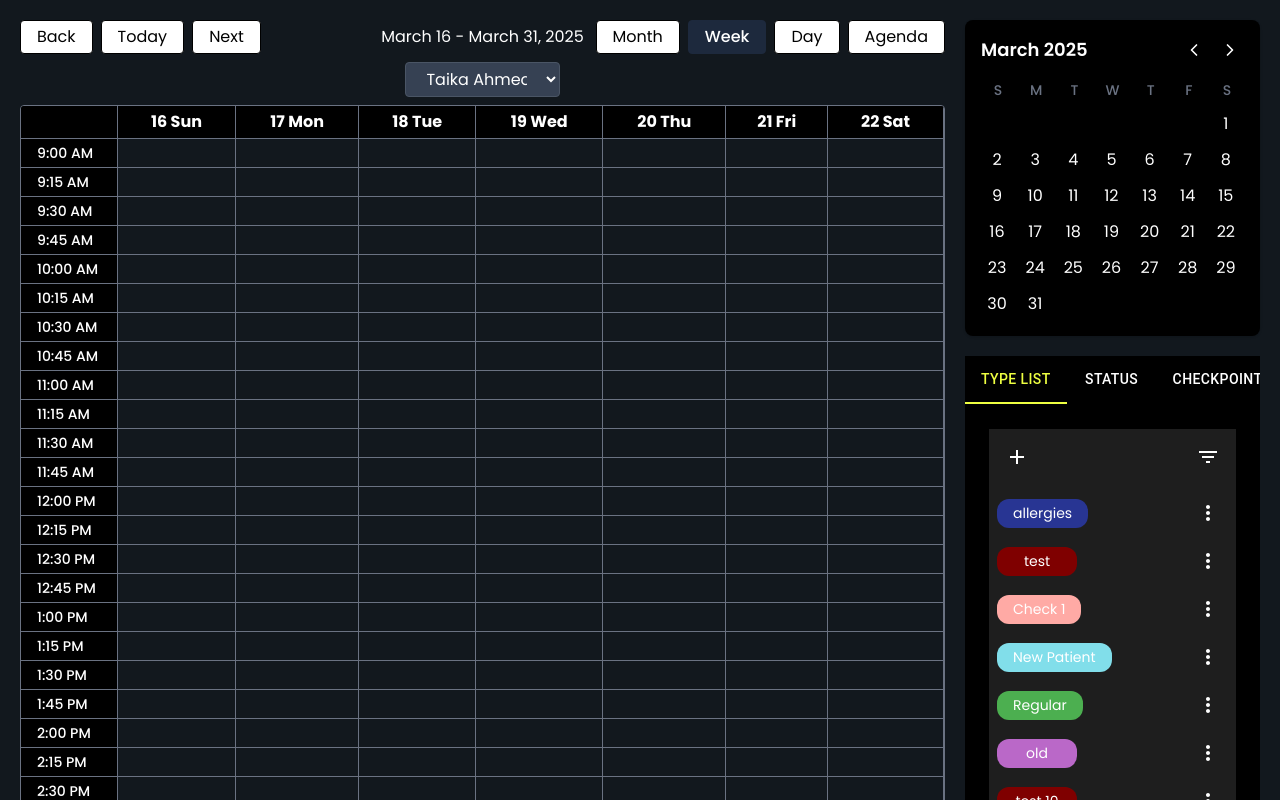
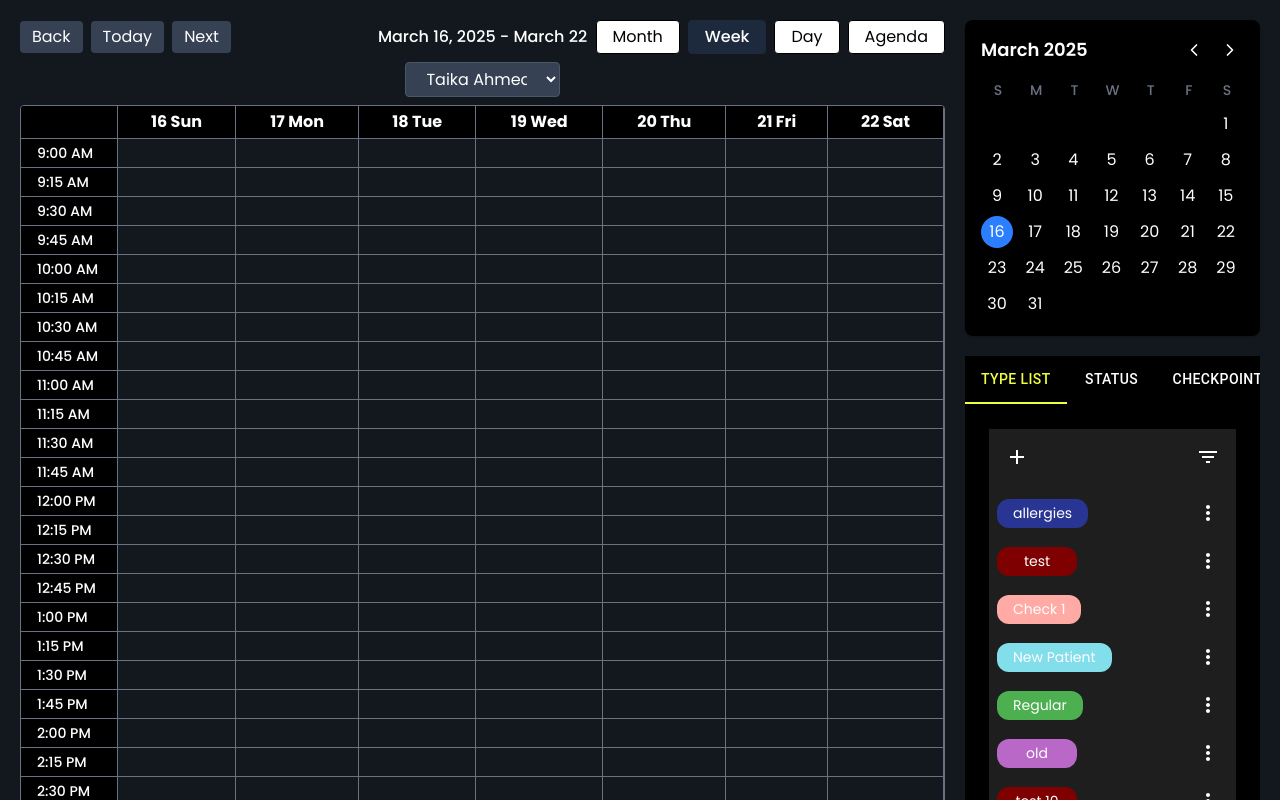
Before and after one commit to mahisurrahman/Pret-Scheduling, a React (Vite) app: page / in a window 1280 px wide. Shown: the top 800 px of the page. Built offline with nearby package versions, Linux system fonts and the light colour scheme.

Commit message:
Filter the grid according to the calender

```diff
--- a/src/components/BackTodayNextButtonCompo/BackTodayNextButtonCompo.jsx
+++ b/src/components/BackTodayNextButtonCompo/BackTodayNextButtonCompo.jsx
@@ -1,15 +1,26 @@
 import React from "react";
 
-function BackTodayNextButtonCompo() {
+function BackTodayNextButtonCompo({ onBack, onToday, onNext }) {
   return (
-    <div className="flex items-center gap-x-2 justify-start">
-      <button className="bg-white text-black px-4 py-1 border rounded-sm hover:scale-105 duration-500 hover:duration-500 hover:cursor-pointer">
+    <div className="flex justify-start items-center space-x-2">
+      <button
+        onClick={onBack}
+        className="bg-gray-700 text-white px-3 py-1 rounded hover:bg-gray-600"
+      >
         Back
       </button>
-      <button className="bg-white text-black px-4 py-1 border rounded-sm hover:scale-105 duration-500 hover:duration-500 hover:cursor-pointer">
+
+      <button
+        onClick={onToday}
+        className="bg-gray-700 text-white px-3 py-1 rounded hover:bg-gray-600"
+      >
         Today
       </button>
-      <button className="bg-white text-black px-4 py-1 border rounded-sm hover:scale-105 duration-500 hover:duration-500 hover:cursor-pointer">
+
+      <button
+        onClick={onNext}
+        className="bg-gray-700 text-white px-3 py-1 rounded hover:bg-gray-600"
+      >
         Next
       </button>
     </div>
--- a/src/components/HomePageCalenderCompo/HomePageCalenderCompo.jsx
+++ b/src/components/HomePageCalenderCompo/HomePageCalenderCompo.jsx
@@ -1,10 +1,9 @@
-// First, create a new Calendar component
-// src/components/Calendar/Calendar.jsx
-import React, { useState } from "react";
+import React, { useState, useEffect } from "react";
 import { ChevronLeft, ChevronRight } from "lucide-react";
 
 const HomePageCalenderCompo = ({ onDateSelect }) => {
   const [currentDate, setCurrentDate] = useState(new Date());
+  const [selectedDate, setSelectedDate] = useState(new Date());
 
   const currentMonth = currentDate.getMonth();
   const currentYear = currentDate.getFullYear();
@@ -12,6 +11,7 @@ const HomePageCalenderCompo = ({ onDateSelect }) => {
   const firstDayOfMonth = new Date(currentYear, currentMonth, 1).getDay();
   const daysInMonth = new Date(currentYear, currentMonth + 1, 0).getDate();
   const monthName = currentDate.toLocaleString("default", { month: "long" });
+
   const prevMonth = () => {
     setCurrentDate(new Date(currentYear, currentMonth - 1, 1));
   };
@@ -20,25 +20,43 @@ const HomePageCalenderCompo = ({ onDateSelect }) => {
     setCurrentDate(new Date(currentYear, currentMonth + 1, 1));
   };
 
+  const handleDateClick = (day) => {
+    // Create new date object with selected day
+    const newSelectedDate = new Date(currentYear, currentMonth, day);
+    setSelectedDate(newSelectedDate);
+
+    // Call the onDateSelect prop with the new date
+    if (onDateSelect) {
+      onDateSelect(newSelectedDate);
+    }
+  };
+
+  // Generate calendar days
   const days = [];
+  // Add empty cells for days before the first day of month
   for (let i = 0; i < firstDayOfMonth; i++) {
     days.push(<div key={`empty-${i}`} className="h-8 w-8"></div>);
   }
 
+  // Add days of the month
   for (let day = 1; day <= daysInMonth; day++) {
     const isToday =
       day === new Date().getDate() &&
       currentMonth === new Date().getMonth() &&
       currentYear === new Date().getFullYear();
 
+    const isSelected =
+      day === selectedDate.getDate() &&
+      currentMonth === selectedDate.getMonth() &&
+      currentYear === selectedDate.getFullYear();
+
     days.push(
       <div
         key={day}
         className={`flex items-center justify-center h-8 w-8 rounded-full cursor-pointer
-                   hover:bg-blue-700 ${isToday ? "bg-black" : ""}`}
-        onClick={() =>
-          onDateSelect && onDateSelect(new Date(currentYear, currentMonth, day))
-        }
+                   hover:bg-blue-700 ${isToday ? "bg-black" : ""}
+                   ${isSelected ? "bg-blue-500" : ""}`}
+        onClick={() => handleDateClick(day)}
       >
         {day}
       </div>
@@ -52,10 +70,16 @@ const HomePageCalenderCompo = ({ onDateSelect }) => {
           {monthName} {currentYear}
         </div>
         <div className="flex space-x-2">
-          <button onClick={prevMonth} className="p-1 rounded hover:bg-gray-200">
+          <button
+            onClick={prevMonth}
+            className="p-1 rounded hover:bg-gray-200 hover:text-gray-900"
+          >
             <ChevronLeft size={20} />
           </button>
-          <button onClick={nextMonth} className="p-1 rounded hover:bg-gray-200">
+          <button
+            onClick={nextMonth}
+            className="p-1 rounded hover:bg-gray-200 hover:text-gray-900"
+          >
             <ChevronRight size={20} />
           </button>
         </div>
--- a/src/components/WeekWiseCalendarGrid/WeekWiseCalendarGrid.jsx
+++ b/src/components/WeekWiseCalendarGrid/WeekWiseCalendarGrid.jsx
@@ -1,4 +1,4 @@
-import React, { useState } from "react";
+import React, { useState, useEffect } from "react";
 import WeeklyGridTimeIntervalFilter from "../WeeklyGridTimeIntervalFilter/WeeklyGridTimeIntervalFilter";
 import WeeklyGridStartTimeFilter from "../WeeklyGridStartTimeFilter/WeeklyGridStartTimeFilter";
 import WeeklyGridEndTimeFilter from "../WeeklyGridEndTimeFilter/WeeklyGridEndTimeFilter";
@@ -13,29 +13,72 @@ const WeekWiseCalendarGrid = ({
   setEndTime,
 }) => {
   const [hoveredCell, setHoveredCell] = useState({ row: null, col: null });
+  const [currentWeekDates, setCurrentWeekDates] = useState([]);
 
-  const today = new Date();
-  const dayOfWeek = today.getDay();
+  // Get the current date from the parent component
+  const [selectedDate, setSelectedDate] = useState(new Date());
 
-  // Generate week dates starting from Sunday
-  const generateWeekDates = () => {
+  // Listen for changes in selected date from parent component
+  useEffect(() => {
+    const handleSelectedDateChange = (event) => {
+      if (event && event.detail) {
+        setSelectedDate(event.detail.date);
+      }
+    };
+
+    window.addEventListener("dateSelected", handleSelectedDateChange);
+
+    // Generate week dates on mount and when selected date changes
+    generateWeekDates(new Date());
+
+    return () => {
+      window.removeEventListener("dateSelected", handleSelectedDateChange);
+    };
+  }, []);
+
+  // Generate week dates starting from Sunday of the week containing the selected date
+  const generateWeekDates = (date) => {
+    const dayOfWeek = date.getDay(); // 0 is Sunday, 1 is Monday, etc.
+    const startDate = new Date(date);
+
+    // Go back to Sunday (start of week)
+    startDate.setDate(date.getDate() - dayOfWeek);
+
     const dates = [];
-    const startDate = new Date(today);
-    // Go back to Sunday
-    startDate.setDate(today.getDate() - dayOfWeek);
+    for (let i = 0; i < 7; i++) {
+      const currentDate = new Date(startDate);
+      currentDate.setDate(startDate.getDate() + i);
 
-    for (let i = 0; i < 7; i++) {
-      const date = new Date(startDate);
-      date.setDate(startDate.getDate() + i);
       dates.push({
-        date: date.getDate(),
-        day: ["Sun", "Mon", "Tue", "Wed", "Thu", "Fri", "Sat"][date.getDay()],
+        date: currentDate.getDate(),
+        day: ["Sun", "Mon", "Tue", "Wed", "Thu", "Fri", "Sat"][
+          currentDate.getDay()
+        ],
+        fullDate: new Date(currentDate), // Keep full date for reference
       });
     }
-    return dates;
+
+    setCurrentWeekDates(dates);
   };
 
-  const weekDates = generateWeekDates();
+  // Re-generate week dates when selected date changes
+  useEffect(() => {
+    generateWeekDates(selectedDate);
+  }, [selectedDate]);
+
+  // Listen for date selection events from parent
+  useEffect(() => {
+    const handleDateSelected = (event) => {
+      if (event.detail && event.detail.date) {
+        generateWeekDates(event.detail.date);
+      }
+    };
+
+    window.addEventListener("dateSelected", handleDateSelected);
+    return () => {
+      window.removeEventListener("dateSelected", handleDateSelected);
+    };
+  }, []);
 
   // Generate time slots based on interval
   const generateTimeSlots = () => {
@@ -61,18 +104,6 @@ const WeekWiseCalendarGrid = ({
 
   const timeSlots = generateTimeSlots();
 
-  const handleIntervalChange = (e) => {
-    setTimeInterval(parseInt(e.target.value));
-  };
-
-  const handleStartTimeChange = (e) => {
-    setStartTime(parseInt(e.target.value));
-  };
-
-  const handleEndTimeChange = (e) => {
-    setEndTime(parseInt(e.target.value));
-  };
-
   const handleCellHover = (rowIndex, colIndex) => {
     setHoveredCell({ row: rowIndex, col: colIndex });
   };
@@ -83,27 +114,9 @@ const WeekWiseCalendarGrid = ({
 
   return (
     <div className="w-full flex flex-col">
-      {/* <div className="mb-4 flex space-x-4">
-        <WeeklyGridTimeIntervalFilter
-          handleIntervalChange={handleIntervalChange}
-          timeIn
-          terval={timeInterval}
-        />
-
-        <WeeklyGridStartTimeFilter
-          handleStartTimeChange={handleStartTimeChange}
-          startTime={startTime}
-        />
-
-        <WeeklyGridEndTimeFilter
-          endTime={endTime}
-          handleEndTimeChange={handleEndTimeChange}
-        />
-      </div> */}
-
       {/* Calendar Grid */}
       <CalendarGrid
-        weekDates={weekDates}
+        weekDates={currentWeekDates}
         handleCellHover={handleCellHover}
         handleCellLeave={handleCellLeave}
         hoveredCell={hoveredCell}
--- a/src/pages/HomePage/HomePage.jsx
+++ b/src/pages/HomePage/HomePage.jsx
@@ -1,6 +1,4 @@
-/* eslint-disable no-unused-vars */
-// HomePage.jsx
-import React, { useState } from "react";
+import React, { useState, useEffect } from "react";
 import BackTodayNextButtonCompo from "../../components/BackTodayNextButtonCompo/BackTodayNextButtonCompo";
 import FilteredDateShowCompo from "../../components/FilteredDateShowCompo/FilteredDateShowCompo";
 import MonthWeekDayAgendaFilter from "../../components/MonthWeekDayAgendaFilter/MonthWeekDayAgendaFilter";
@@ -18,14 +16,69 @@ function HomePage() {
 
   const handleDateSelect = (date) => {
     setSelectedDate(date);
+
+    // Dispatch a custom event to notify child components of date change
+    const event = new CustomEvent("dateSelected", {
+      detail: { date: date },
+    });
+    window.dispatchEvent(event);
+  };
+
+  // Handle back/next/today buttons
+  const handleBack = () => {
+    const newDate = new Date(selectedDate);
+    newDate.setDate(selectedDate.getDate() - 7);
+    handleDateSelect(newDate);
+  };
+
+  const handleNext = () => {
+    const newDate = new Date(selectedDate);
+    newDate.setDate(selectedDate.getDate() + 7);
+    handleDateSelect(newDate);
+  };
+
+  const handleToday = () => {
+    handleDateSelect(new Date());
+  };
+
+  // Format date range for display (e.g., February 9 - February 15, 2025)
+  const formatDateRange = () => {
+    // Get Sunday of current week
+    const dayOfWeek = selectedDate.getDay();
+    const startOfWeek = new Date(selectedDate);
+    startOfWeek.setDate(selectedDate.getDate() - dayOfWeek);
+
+    // Get Saturday of current week
+    const endOfWeek = new Date(startOfWeek);
+    endOfWeek.setDate(startOfWeek.getDate() + 6);
+
+    // Format dates
+    const options = { month: "long", day: "numeric", year: "numeric" };
+    const startStr = startOfWeek.toLocaleDateString(undefined, options);
+
+    // For end date, only include year if different from start date
+    const endOptions =
+      startOfWeek.getFullYear() === endOfWeek.getFullYear()
+        ? { month: "long", day: "numeric" }
+        : { month: "long", day: "numeric", year: "numeric" };
+
+    const endStr = endOfWeek.toLocaleDateString(undefined, endOptions);
+
+    return `${startStr} - ${endStr}`;
   };
 
   return (
     <div className="grid grid-cols-12 gap-x-5 px-5 py-5">
       <div className="col-span-9 border-b pb-2">
         <div className="grid grid-cols-3 gap-x-5">
-          <BackTodayNextButtonCompo />
-          <FilteredDateShowCompo />
+          <BackTodayNextButtonCompo
+            onBack={handleBack}
+            onToday={handleToday}
+            onNext={handleNext}
+          />
+          <div className="text-center flex items-center justify-center">
+            <span className="font-medium">{formatDateRange()}</span>
+          </div>
           <MonthWeekDayAgendaFilter
             activeView={activeView}
             setActiveView={setActiveView}
@@ -45,6 +98,7 @@ function HomePage() {
               setStartTime={setStartTime}
               endTime={endTime}
               setEndTime={setEndTime}
+              selectedDate={selectedDate}
             />
           )}
         </div>
```
